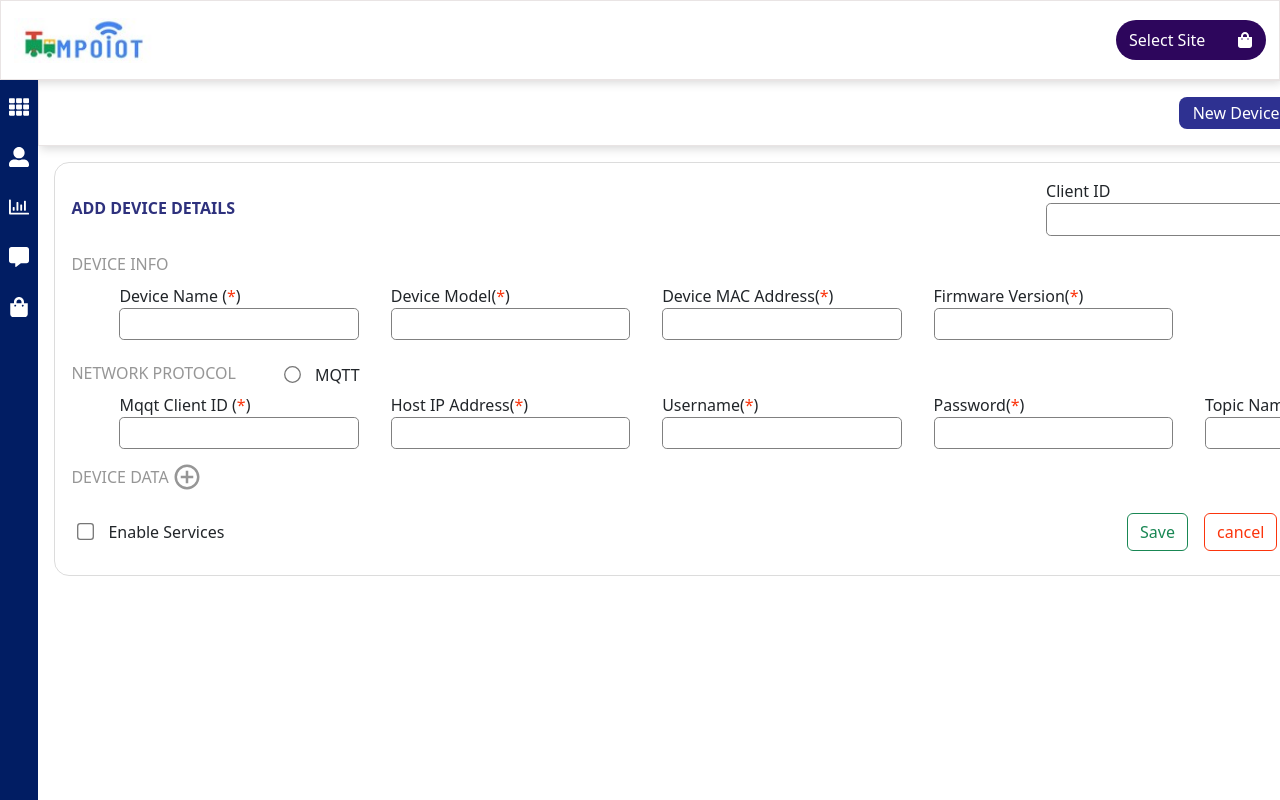
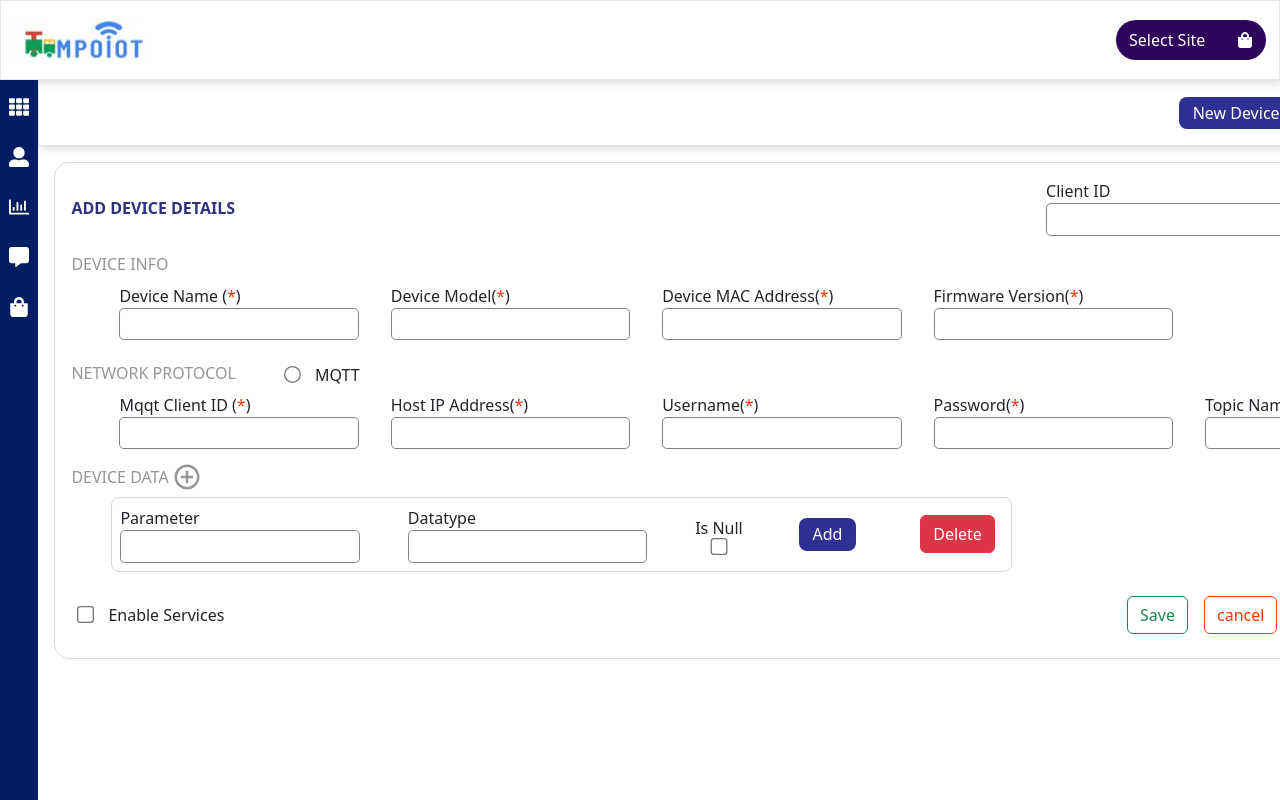
Before and after one commit to ManikandanS8377/TempoIoT, a React (Create React App) app in the folder tempo/: page /Add_device in a window 1280 px wide. Shown: the top 800 px of the page. Built offline with nearby package versions, Linux system fonts and the light colour scheme.

Commit message:
scroll err

```diff
--- a/tempo/src/pages/Add_device.jsx
+++ b/tempo/src/pages/Add_device.jsx
@@ -158,7 +158,7 @@ const Add_device = () => {
                     <input className="btn-loc add_button" type="button" value="Add" />
                 </div>
                 <div className="inputbox">
-                    <input className="btn-loc add_button  btn btn-danger" type="button" value="Delete" onClick={() => handleDelete(newDivs.length-1)} />
+                    <input className="btn-loc add_button  btn btn-danger" type="button" value="Delete" onClick={() => handleDelete(newDivs.length - 1)} />
                 </div>
             </div>
 
@@ -246,7 +246,26 @@ const Add_device = () => {
                         <div className="device_data light-grey uppercase">Device Data</div>
                         <div className="icon"><RiAddCircleLine className="Add-icon light-grey" onClick={handleButtonClick} /></div>
                     </div>
-
+                    <div className="row_five padding-loc display-flex mb-loc-5">
+                        <div className="inputbox">
+                            <label htmlFor="">Parameter</label>
+                            <input type="text" onChange={handleparameter} />
+                        </div>
+                        <div className="inputbox">
+                            <label htmlFor="">Datatype</label>
+                            <input type="text" onChange={handledatatype} />
+                        </div>
+                        <div className="inputbox">
+                            <label htmlFor="">Is Null</label>
+                            <input type="checkbox" />
+                        </div>
+                        <div className="inputbox">
+                            <input className="btn-loc add_button" type="button" value="Add" />
+                        </div>
+                        <div className="inputbox">
+                            <input className="btn-loc add_button  btn btn-danger" type="button" value="Delete"/>
+                        </div>
+                    </div>
                     {divs}
 
                     <div className="operating_buttons display-flex padding-loc">
```
